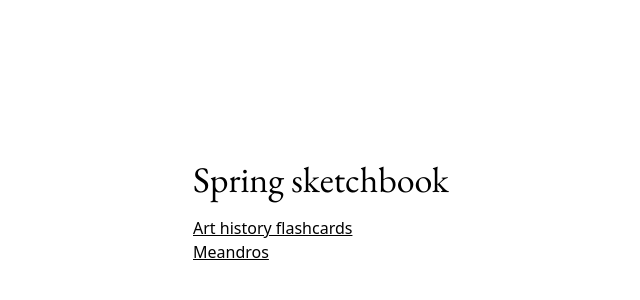
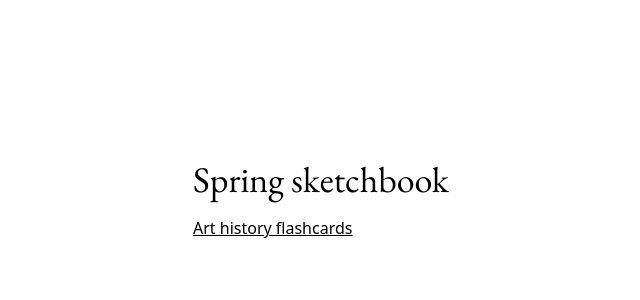
Before and after one commit to caroline-smyth/plant-motion, a Next.js app: page / in a window 1280 px wide. Shown: the top 300 px of the page, without its empty margins (183-823 px from the left). Built offline with nearby package versions, Linux system fonts and the light colour scheme.

Commit message:
remove meandros

```diff
--- a/package.json
+++ b/package.json
@@ -10,6 +10,7 @@
     "seed": "npx tsx scripts/seed.ts"
   },
   "dependencies": {
+    "@paper-design/shaders-react": "^0.0.76",
     "@react-three/drei": "^10.7.7",
     "@react-three/fiber": "^9.5.0",
     "@react-three/postprocessing": "^3.0.4",
--- a/src/app/page.tsx
+++ b/src/app/page.tsx
@@ -9,10 +9,10 @@ export default function Home() {
       {/*<p>Growing <a href="list" className="underline leading-relaxed" >list</a> of inspiration
       </p>
       <a href="projects/books" className="underline">Book cover archive</a>
-      */}
+      <a href="projects/meandros" className="underline">Meandros</a>*/}
       <a href="projects/card" className="underline">Art history flashcards</a>
       <br />
-      <a href="projects/meandros" className="underline">Meandros</a>
+
     </div>
 
   );
--- a/src/app/projects/meandros/page.tsx
+++ b/src/app/projects/meandros/page.tsx
@@ -3,7 +3,7 @@ import MeandrosStrip from '../../../components/MeandrosStrip';
 export default function Meandros() {
     return (
         <div>
-            <MeandrosStrip />
+            <p>Woman at work</p>
         </div>
     );
 }
```
Also changed, not shown: 1 other file (tests, documents, lock files or other folders).
